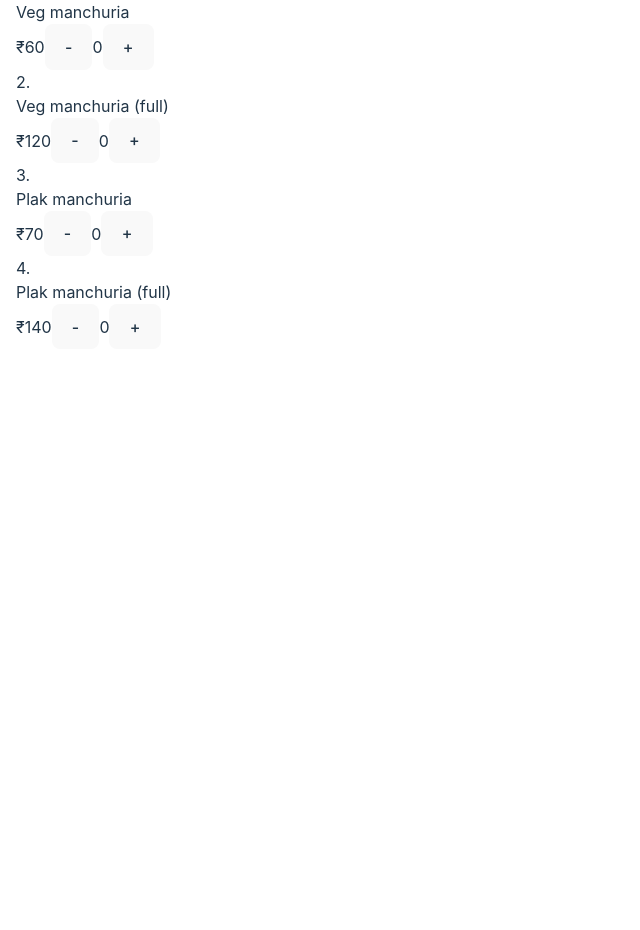
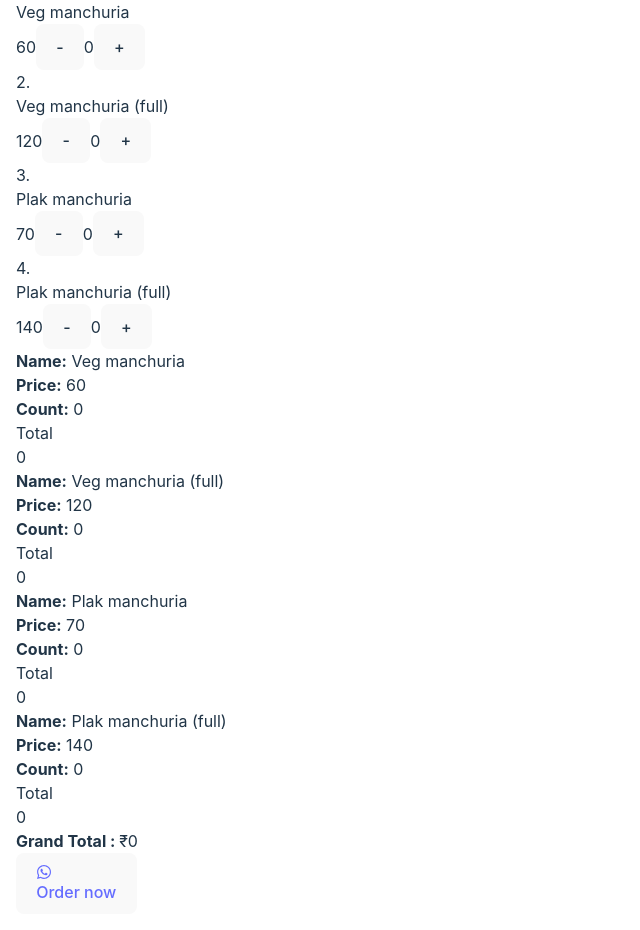
Before and after one commit to Nandkishor1771503/Foods, a React (Vite) app: page /third in a window 1280 px wide. Shown: the part 80-1010 px from the top of the page, without its empty margins (0-640 px from the left). Before the commit the page ends 800 px from the top, so only its background shows below. Built offline with nearby package versions, Linux system fonts and the light colour scheme.

Commit message:
Big change (selected items , calculation)

```diff
--- a/src/components/Manchuria.jsx
+++ b/src/components/Manchuria.jsx
@@ -3,84 +3,115 @@ import Manchuria from "../data/three";
 import { FaWhatsapp } from "react-icons/fa";
 
 function Manchuriafn() {
-  let data = Manchuria;
-  const [Data, setData] = useState(data);
-  const [selectedItem, setSelectedItem] = useState(null);
+  const initialData = Manchuria;
+  const [Data, setFirstData] = useState(initialData);
 
-  function Plus(id) {
-    setData(
+  // State to store the selected item data
+  const [selectedItem, setSelectedItem] = useState(initialData);
+
+  // Function to handle increment for specific item by id
+  const counterPlus = (id) => {
+    setFirstData(
       Data.map((item) =>
         item.id === id ? { ...item, count: item.count + 1 } : item
       )
     );
-  }
-  function Minus(id) {
-    setData(
+  };
+
+  // Function to handle decrement for specific item by id
+  const counterMinus = (id) => {
+    setFirstData(
       Data.map((item) =>
         item.id === id && item.count > 0
           ? { ...item, count: item.count - 1 }
           : item
       )
     );
-  }
+  };
 
+  // Function to handle selecting an item to display in another div
   const handleSelectItem = (item) => {
-    setSelectedItem(item);
+    setSelectedItem({ ...item }); // Set the selected item's data
+    console.log(count);
+    selectedItem.total = selectedItem.price * (selectedItem.count + 1);
   };
 
   return (
     <>
-      <h1>This is manchuria page (third)</h1>
+      <h1>This is the Mancuria page (one)</h1>
 
+      {/* Display all items */}
       {Data &&
         Data.map((props) => {
           return (
             <div
-              onClick={() => handleSelectItem(props)}
               key={props.id}
               className="w-12/12 bg-orange-200 text-black p-2 my-5 rounded flex gap-5"
+              onClick={() => handleSelectItem(props, props.count)} // Select item when clicked
             >
               <span className="font-medium">{props.id}.</span>
               <h2 className="w-10/12 text-lg">{props.name}</h2>
-              <span className="font-bold flex">{`₹${props.price}`}</span>
+              <span className="font-bold">{props.price}</span>
               <button
                 className="text-white h-10"
-                onClick={() => Minus(props.id)}
+                onClick={() => counterMinus(props.id)}
               >
                 -
               </button>
               <span>{props.count}</span>
               <button
                 className="text-white h-10"
-                onClick={() => Plus(props.id)}
+                onClick={() => counterPlus(props.id)}
               >
                 +
               </button>
             </div>
           );
         })}
+      {/* Display selected item details */}
+      <div>
+        {selectedItem &&
+          Data.map((i) => {
+            return (
+              <div className={`${i.count > 0 ? "block" : "hidden"}`}>
+                <div
+                  className="w-full bg-orange-300 text-black p-2 my-5 rounded flex gap-5 "
+                  key={i.id}
+                >
+                  <p>
+                    <strong>Name:</strong> {i.name}
+                  </p>
+                  <p>
+                    <strong>Price:</strong> {i.price}
+                  </p>
+                  <p>
+                    <strong>Count:</strong> {i.count}
+                  </p>
+                  <h2>Total</h2>
+                  <span>{i.price * i.count}</span>
+                </div>
+              </div>
+            );
+          })}
+      </div>
+      <div>
+        <strong className=" text-black text-xl">Grand Total : </strong>
+        <span className="text-black  text-lg">
+          ₹{Data.reduce((acc, i) => acc + i.price * i.count, 0)}
+        </span>
+      </div>
 
-      {selectedItem && (
-        <>
-          <div className="w-full bg-orange-300 text-black p-2 my-5 rounded flex gap-5">
-            <strong>Name</strong>
-            <span>{selectedItem.name}</span>
-            <strong>Price</strong>
-            <span>{selectedItem.price}</span>
-            <strong>Count</strong>
-            <span>{selectedItem.count + 1}</span>
-            <strong>Total</strong>
-            <span>{selectedItem.price * (selectedItem.count + 1)}</span>
-          </div>
-          <button className="bg-green-600 text-2xl  w-[50%] ml-5 mb-4 p-1 rounded-full">
+      <button className="bg-green-600 text-2xl  w-[50%] ml-5 mb-4 p-1 rounded-full mt-6">
         {" "}
         <a
           href={`https://wa.me/918143366416?text=${encodeURIComponent(
-                `Iam intrested to order this dish ${
-                  selectedItem.name
-                } i need ${selectedItem.count+1} which is nearly ${
-                  selectedItem.price * (selectedItem.count + 1)
-                }`
+            `Iam intrested to order this dish ${Data.map((item) => {
+              if (item.count > 0) {
+                return `\n${item.name}\ncount: ${item.count}\nprice: ${
+                  item.price * item.count
+                }\n`;
+              }
+            })}\n Grand total : ${Data.reduce((acc, i) => acc + i.price * i.count, 0)} `
           )}`}
           className="flex items-center justify-center text-white"
         >
@@ -88,8 +119,6 @@ function Manchuriafn() {
         </a>{" "}
       </button>
     </>
-      )}
-    </>
   );
 }
 
--- a/src/components/Paneer.jsx
+++ b/src/components/Paneer.jsx
@@ -3,20 +3,24 @@ import paneer from "../data/two";
 import { FaWhatsapp } from "react-icons/fa";
 
 function Paneer() {
-  let data = paneer;
-  const [Data, setData] = useState(data);
-  const [selectedItem, setSelectedItem] = useState(null);
+  const initialData = paneer;
+  const [Data, setFirstData] = useState(initialData);
 
-  let Plus = (id) => {
-    setData(
+  // State to store the selected item data
+  const [selectedItem, setSelectedItem] = useState(initialData);
+
+  // Function to handle increment for specific item by id
+  const counterPlus = (id) => {
+    setFirstData(
       Data.map((item) =>
         item.id === id ? { ...item, count: item.count + 1 } : item
       )
     );
   };
 
-  const Minus = (id) => {
-    setData(
+  // Function to handle decrement for specific item by id
+  const counterMinus = (id) => {
+    setFirstData(
       Data.map((item) =>
         item.id === id && item.count > 0
           ? { ...item, count: item.count - 1 }
@@ -25,61 +29,89 @@ function Paneer() {
     );
   };
 
+  // Function to handle selecting an item to display in another div
   const handleSelectItem = (item) => {
-    setSelectedItem(item);
+    setSelectedItem({ ...item }); // Set the selected item's data
+    console.log(count);
+    selectedItem.total = selectedItem.price * (selectedItem.count + 1);
   };
 
   return (
     <>
-      <h1>this is paneer page (second)</h1>
+      <h1>This is the roti page (one)</h1>
 
+      {/* Display all items */}
       {Data &&
         Data.map((props) => {
           return (
             <div
               key={props.id}
-              onClick={() => handleSelectItem(props)}
               className="w-12/12 bg-orange-200 text-black p-2 my-5 rounded flex gap-5"
+              onClick={() => handleSelectItem(props, props.count)} // Select item when clicked
             >
               <span className="font-medium">{props.id}.</span>
               <h2 className="w-10/12 text-lg">{props.name}</h2>
               <span className="font-bold">{props.price}</span>
               <button
                 className="text-white h-10"
-                onClick={() => Minus(props.id)}
+                onClick={() => counterMinus(props.id)}
               >
                 -
               </button>
               <span>{props.count}</span>
               <button
                 className="text-white h-10"
-                onClick={() => Plus(props.id)}
+                onClick={() => counterPlus(props.id)}
               >
                 +
               </button>
             </div>
           );
         })}
-      {selectedItem && (
-        <>
-          <div className="w-full bg-orange-300 text-black p-2 my-5 rounded flex gap-5">
-            <strong>Name</strong>
-            <span>{selectedItem.name}</span>
-            <strong>Price</strong>
-            <span>{selectedItem.price}</span>
-            <strong>Count</strong>
-            <span>{selectedItem.count + 1}</span>
-            <strong>{selectedItem.price * (selectedItem.count + 1)}</strong>
+      {/* Display selected item details */}
+      <div>
+        {selectedItem &&
+          Data.map((i) => {
+            return (
+              <div className={`${i.count > 0 ? "block" : "hidden"}`}>
+                <div
+                  className="w-full bg-orange-300 text-black p-2 my-5 rounded flex gap-5 "
+                  key={i.id}
+                >
+                  <p>
+                    <strong>Name:</strong> {i.name}
+                  </p>
+                  <p>
+                    <strong>Price:</strong> {i.price}
+                  </p>
+                  <p>
+                    <strong>Count:</strong> {i.count}
+                  </p>
+                  <h2>Total</h2>
+                  <span>{i.price * i.count}</span>
                 </div>
-          <button className="bg-green-600 text-2xl  w-[50%] ml-5 mb-4 p-1 rounded-full">
+              </div>
+            );
+          })}
+      </div>
+      <div>
+        <strong className=" text-black text-xl">Grand Total : </strong>
+        <span className="text-black  text-lg">
+          ₹{Data.reduce((acc, i) => acc + i.price * i.count, 0)}
+        </span>
+      </div>
+
+      <button className="bg-green-600 text-2xl  w-[50%] ml-5 mb-4 p-1 rounded-full mt-6">
         {" "}
         <a
           href={`https://wa.me/918143366416?text=${encodeURIComponent(
-                `Iam intrested to order this dish ${
-                  selectedItem.name
-                } i need ${selectedItem.count+1} which is nearly ${
-                  selectedItem.price * (selectedItem.count + 1)
-                }`
+            `Iam intrested to order this dish ${Data.map((item) => {
+              if (item.count > 0) {
+                return `\n${item.name}\ncount: ${item.count}\nprice: ${
+                  item.price * item.count
+                }\n`;
+              }
+            })}\n Grand total : ${Data.reduce((acc, i) => acc + i.price * i.count, 0)} `
           )}`}
           className="flex items-center justify-center text-white"
         >
@@ -87,8 +119,6 @@ function Paneer() {
         </a>{" "}
       </button>
     </>
-      )}
-    </>
   );
 }
 
--- a/src/components/Rice.jsx
+++ b/src/components/Rice.jsx
@@ -3,18 +3,24 @@ import rice_dishes from "../data/four";
 import { FaWhatsapp } from "react-icons/fa";
 
 function Rice() {
-  let data = rice_dishes;
-  const [Data, setData] = useState(data);
-  const [selecedItems, setSelectedItem] = useState(null);
-  let Plus = (id) => {
-    setData(
+  const initialData = rice_dishes;
+  const [Data, setFirstData] = useState(initialData);
+
+  // State to store the selected item data
+  const [selectedItem, setSelectedItem] = useState(initialData);
+
+  // Function to handle increment for specific item by id
+  const counterPlus = (id) => {
+    setFirstData(
       Data.map((item) =>
         item.id === id ? { ...item, count: item.count + 1 } : item
       )
     );
   };
-  let Minus = (id) => {
-    setData(
+
+  // Function to handle decrement for specific item by id
+  const counterMinus = (id) => {
+    setFirstData(
       Data.map((item) =>
         item.id === id && item.count > 0
           ? { ...item, count: item.count - 1 }
@@ -23,60 +29,89 @@ function Rice() {
     );
   };
 
+  // Function to handle selecting an item to display in another div
   const handleSelectItem = (item) => {
-    setSelectedItem(item);
+    setSelectedItem({ ...item }); // Set the selected item's data
+    console.log(count);
+    selectedItem.total = selectedItem.price * (selectedItem.count + 1);
   };
 
   return (
     <>
-      <h1>this is veg fried rice page (fourth)</h1>
+      <h1>This is the roti page (one)</h1>
+
+      {/* Display all items */}
       {Data &&
         Data.map((props) => {
           return (
             <div
-              onClick={() => handleSelectItem(props)}
               key={props.id}
               className="w-12/12 bg-orange-200 text-black p-2 my-5 rounded flex gap-5"
+              onClick={() => handleSelectItem(props, props.count)} // Select item when clicked
             >
               <span className="font-medium">{props.id}.</span>
               <h2 className="w-10/12 text-lg">{props.name}</h2>
-              <span className="font-bold">{`₹${props.price}`}</span>
+              <span className="font-bold">{props.price}</span>
               <button
                 className="text-white h-10"
-                onClick={() => Minus(props.id)}
+                onClick={() => counterMinus(props.id)}
               >
                 -
               </button>
               <span>{props.count}</span>
               <button
                 className="text-white h-10"
-                onClick={() => Plus(props.id)}
+                onClick={() => counterPlus(props.id)}
               >
                 +
               </button>
             </div>
           );
         })}
-      {selecedItems && (
-        <>
-          <div className="w-full bg-orange-300 text-black p-2 my-5 rounded flex gap-5">
-            <strong>Name</strong>
-            <span>{selecedItems.name}</span>
-            <strong>Price</strong>
-            <span>{selecedItems.price}</span>
-            <strong>Count</strong>
-            <span>{selecedItems.count + 1}</span>
-            <strong>{selecedItems.price * (selecedItems.count + 1)}</strong>
+      {/* Display selected item details */}
+      <div>
+        {selectedItem &&
+          Data.map((i) => {
+            return (
+              <div className={`${i.count > 0 ? "block" : "hidden"}`}>
+                <div
+                  className="w-full bg-orange-300 text-black p-2 my-5 rounded flex gap-5 "
+                  key={i.id}
+                >
+                  <p>
+                    <strong>Name:</strong> {i.name}
+                  </p>
+                  <p>
+                    <strong>Price:</strong> {i.price}
+                  </p>
+                  <p>
+                    <strong>Count:</strong> {i.count}
+                  </p>
+                  <h2>Total</h2>
+                  <span>{i.price * i.count}</span>
                 </div>
-          <button className="bg-green-600 text-2xl  w-[50%] ml-5 mb-4 p-1 rounded-full">
+              </div>
+            );
+          })}
+      </div>
+      <div>
+        <strong className=" text-black text-xl">Grand Total : </strong>
+        <span className="text-black  text-lg">
+          ₹{Data.reduce((acc, i) => acc + i.price * i.count, 0)}
+        </span>
+      </div>
+
+      <button className="bg-green-600 text-2xl  w-[50%] ml-5 mb-4 p-1 rounded-full mt-6">
         {" "}
         <a
           href={`https://wa.me/918143366416?text=${encodeURIComponent(
-                `Iam intrested to order this dish ${
-                  selecedItems.name
-                } i need ${selecedItems.count+1}  which is nearly ${
-                  selecedItems.price * (selecedItems.count + 1)
-                }`
+            `Iam intrested to order this dish ${Data.map((item) => {
+              if (item.count > 0) {
+                return `\n${item.name}\ncount: ${item.count}\nprice: ${
+                  item.price * item.count
+                }\n`;
+              }
+            })}\n Grand total : ${Data.reduce((acc, i) => acc + i.price * i.count, 0)} `
           )}`}
           className="flex items-center justify-center text-white"
         >
@@ -84,8 +119,6 @@ function Rice() {
         </a>{" "}
       </button>
     </>
-      )}
-    </>
   );
 }
 
--- a/src/components/Roti.jsx
+++ b/src/components/Roti.jsx
@@ -1,20 +1,20 @@
 import React, { useState } from "react";
 import firstData from "../data/one";
-import Whatsapp_icon from "./Whatsapp";
+// import Whatsapp_icon from "./Whatsapp";
 import { FaWhatsapp } from "react-icons/fa";
 
 function Roti() {
   // Initial state with count for each item in the array
   const initialData = firstData;
-  const [data, setFirstData] = useState(initialData);
+  const [Data, setFirstData] = useState(initialData);
 
   // State to store the selected item data
-  const [selectedItem, setSelectedItem] = useState(null);
+  const [selectedItem, setSelectedItem] = useState(initialData);
 
   // Function to handle increment for specific item by id
   const counterPlus = (id) => {
     setFirstData(
-      data.map((item) =>
+      Data.map((item) =>
         item.id === id ? { ...item, count: item.count + 1 } : item
       )
     );
@@ -23,7 +23,7 @@ function Roti() {
   // Function to handle decrement for specific item by id
   const counterMinus = (id) => {
     setFirstData(
-      data.map((item) =>
+      Data.map((item) =>
         item.id === id && item.count > 0
           ? { ...item, count: item.count - 1 }
           : item
@@ -33,8 +33,9 @@ function Roti() {
 
   // Function to handle selecting an item to display in another div
   const handleSelectItem = (item) => {
-    setSelectedItem(item); // Set the selected item's data
+    setSelectedItem({ ...item }); // Set the selected item's data
     console.log(count);
+    selectedItem.total = selectedItem.price * (selectedItem.count + 1);
   };
 
   return (
@@ -42,8 +43,8 @@ function Roti() {
       <h1>This is the roti page (one)</h1>
 
       {/* Display all items */}
-      {data &&
-        data.map((props) => {
+      {Data &&
+        Data.map((props) => {
           return (
             <div
               key={props.id}
@@ -70,37 +71,55 @@ function Roti() {
           );
         })}
       {/* Display selected item details */}
-      {selectedItem && (
-        <>
-          <div className="w-full bg-orange-300 text-black p-2 my-5 rounded flex gap-5">
+      <div>
+        {selectedItem &&
+          Data.map((i) => {
+            return (
+              <div className={`${i.count > 0 ? "block" : "hidden"}`}>
+                <div
+                  className="w-full bg-orange-300 text-black p-2 my-5 rounded flex gap-5 "
+                  key={i.id}
+                >
                   <p>
-              <strong>Name:</strong> {selectedItem.name}
+                    <strong>Name:</strong> {i.name}
                   </p>
                   <p>
-              <strong>Price:</strong> {selectedItem.price}
+                    <strong>Price:</strong> {i.price}
                   </p>
                   <p>
-              <strong>Count:</strong> {selectedItem.count + 1}
+                    <strong>Count:</strong> {i.count}
                   </p>
                   <h2>Total</h2>
-            <span>{selectedItem.price * (selectedItem.count + 1)}</span>
+                  <span>{i.price * i.count}</span>
                 </div>
-          <button className="bg-green-600 text-2xl  w-[50%] ml-5 mb-4 p-1 rounded-full">
+              </div>
+            );
+          })}
+      </div>
+      <div>
+        <strong className=" text-black text-xl">Grand Total : </strong>
+        <span className="text-black  text-lg">
+          ₹{Data.reduce((acc, i) => acc + i.price * i.count, 0)}
+        </span>
+      </div>
+
+      <button className="bg-green-600 text-2xl  w-[50%] ml-5 mb-4 p-1 rounded-full mt-6">
         {" "}
         <a
           href={`https://wa.me/918143366416?text=${encodeURIComponent(
-                      `Iam intrested to order this dish ${selectedItem.name} i need ${selectedItem.count+1} which is nearly ${selectedItem.price * (selectedItem.count + 1)}`
-                    )}`} className="flex items-center justify-center text-white"
+            `Iam intrested to order this dish ${Data.map((item) => {
+              if (item.count > 0) {
+                return `\n${item.name}\ncount: ${item.count}\nprice: ${
+                  item.price * item.count
+                }\n`;
+              }
+            })}\n Grand total : ${Data.reduce((acc, i) => acc + i.price * i.count, 0)} `
+          )}`}
+          className="flex items-center justify-center text-white"
         >
           <FaWhatsapp /> Order now
         </a>{" "}
       </button>
-          <div>
-            <strong>Grand total</strong>{" "}
-            <span>{selectedItem.price * (selectedItem.count + 1)}</span>
-          </div>
-        </>
-      )}
     </>
   );
 }
--- a/src/data/one.js
+++ b/src/data/one.js
@@ -3,21 +3,24 @@ const firstData = [
         id :1,
         name :"Tanduri roti",
         price : 15,
-        count:0
+        count:0,
+        total : 0
 
     },
     {
         id :2,
         name :"Naan",
         price : 20,
-        count:0
+        count:0,
+        total : 0
 
     },
     {
         id :3,
         name :"Butter naan",
         price : 25,
-        count:0
+        count:0,
+        total : 0
 
     },
 
```
Also changed, not shown: src/App.jsx (+10 -8 lines), src/data/four.js (+8 -4 lines), src/data/three.js (+8 -4 lines), src/data/two.js (+12 -6 lines). Lines whose indentation alone changed are shown as unchanged.
